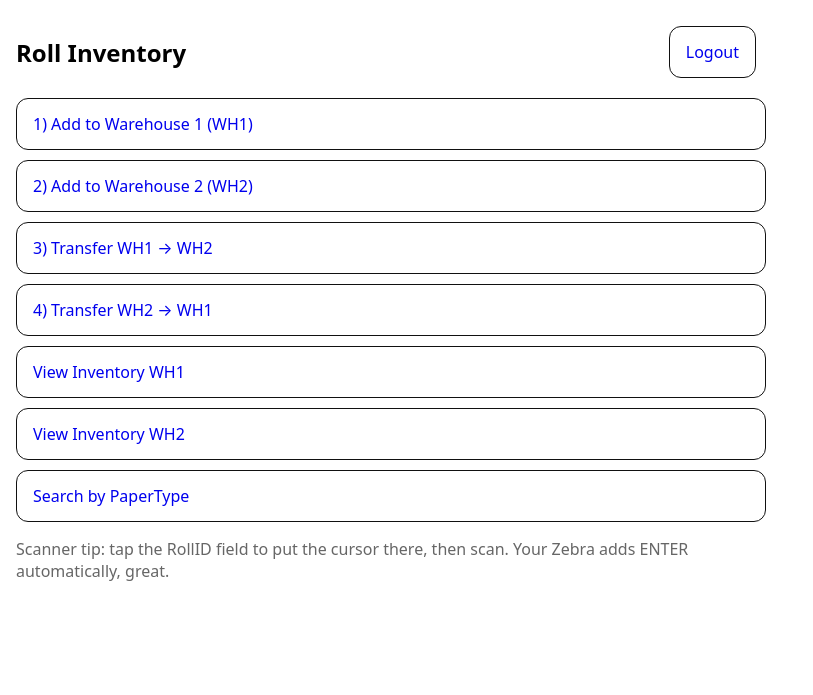
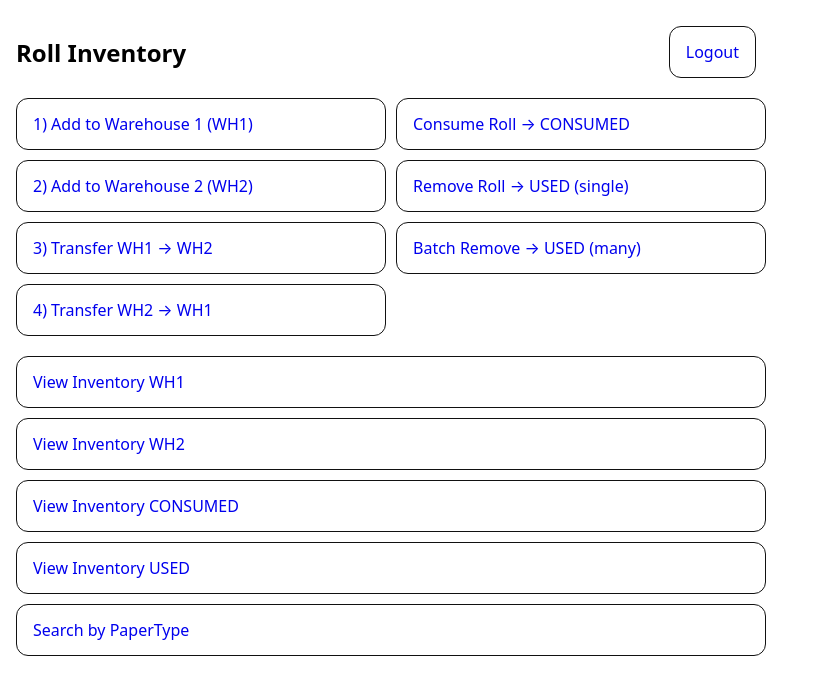
Before and after one commit to TomasOrrego11/Roll-Inventory, a Flask app: page / in a window 1280 px wide. Shown: the top 695 px of the page, without its empty margins (0-813 px from the left). Run offline with Flask 3, Linux system fonts and the light colour scheme; the visitor is signed in with stand-in values (Sample User, id 1); parts of the project's set-up code (start-up, migrations or seed data) failed here and were passed over; some libraries are stand-ins or nearby versions.

Commit message:
Update home.html

```diff
--- a/templates/home.html
+++ b/templates/home.html
@@ -1,18 +1,24 @@
 {% extends "base.html" %}
 {% set title = "Roll Inventory" %}
 {% block content %}
-<a class="btn" href="{{ url_for('add_form', warehouse='WH1') }}">1) Add to Warehouse 1 (WH1)</a>
-<a class="btn" href="{{ url_for('add_form', warehouse='WH2') }}">2) Add to Warehouse 2 (WH2)</a>
-
-<a class="btn" href="{{ url_for('transfer_form', from_loc='WH1', to_loc='WH2') }}">3) Transfer WH1 → WH2</a>
-<a class="btn" href="{{ url_for('transfer_form', from_loc='WH2', to_loc='WH1') }}">4) Transfer WH2 → WH1</a>
+<div class="grid2">
+  <div>
+    <a class="btn" href="{{ url_for('add_form', warehouse='WH1') }}">1) Add to Warehouse 1 (WH1)</a>
+    <a class="btn" href="{{ url_for('add_form', warehouse='WH2') }}">2) Add to Warehouse 2 (WH2)</a>
+    <a class="btn" href="{{ url_for('transfer_form', from_wh='WH1', to_wh='WH2') }}">3) Transfer WH1 → WH2</a>
+    <a class="btn" href="{{ url_for('transfer_form', from_wh='WH2', to_wh='WH1') }}">4) Transfer WH2 → WH1</a>
+  </div>
+  <div>
+    <a class="btn" href="{{ url_for('consume_form') }}">Consume Roll → CONSUMED</a>
+    <a class="btn" href="{{ url_for('remove_form') }}">Remove Roll → USED (single)</a>
+    <a class="btn" href="{{ url_for('remove_batch_form') }}">Batch Remove → USED (many)</a>
+  </div>
+</div>
 
 <a class="btn" href="{{ url_for('inventory', warehouse='WH1') }}">View Inventory WH1</a>
 <a class="btn" href="{{ url_for('inventory', warehouse='WH2') }}">View Inventory WH2</a>
+<a class="btn" href="{{ url_for('inventory', warehouse='CONSUMED') }}">View Inventory CONSUMED</a>
+<a class="btn" href="{{ url_for('inventory', warehouse='USED') }}">View Inventory USED</a>
 
 <a class="btn" href="{{ url_for('search') }}">Search by PaperType</a>
-
-<p class="muted">
-Scanner tip: tap the RollID field to put the cursor there, then scan. Your Zebra adds ENTER automatically, great.
-</p>
 {% endblock %}
```
